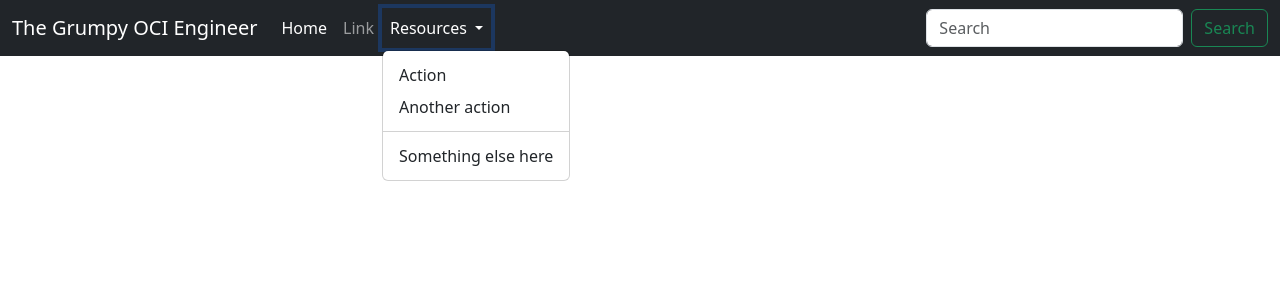
After one commit to dcocherell/grumpyOCIEngineer, a Django app: template grumpyociblog/theblog/templates/base.html in a window 1280 px wide, after a click on "Resources". The commit adds this page. Shown: the top 300 px of the page. Run offline with Django 5.2, Linux system fonts and the light colour scheme; the template is opened without the code that fills it, so the values that code supplies are empty.

Commit message:
Added some pages and bootstrap.

```diff
--- a/grumpyociblog/theblog/models.py
+++ b/grumpyociblog/theblog/models.py
@@ -3,6 +3,7 @@ from django.contrib.auth.models import User
 
 class Post(models.Model):
     title = models.CharField(max_length=255)
+    title_tag = models.CharField(max_length=255, default="The Grumpy OCI Engineer")
     author = models.ForeignKey(User, on_delete=models.CASCADE)
     body = models.TextField()
 
--- /dev/null
+++ b/grumpyociblog/theblog/templates/base.html
@@ -0,0 +1,50 @@
+<!doctype html>
+<html lang="en">
+  <head>
+    <meta charset="utf-8">
+    <meta name="viewport" content="width=device-width, initial-scale=1">
+    <title>{% block title %} The Grumpy OCI Dev {% endblock %}</title>
+    <link href="https://cdn.jsdelivr.net/npm/bootstrap@5.3.3/dist/css/bootstrap.min.css" rel="stylesheet" integrity="sha384-QWTKZyjpPEjISv5WaRU9OFeRpok6YctnYmDr5pNlyT2bRjXh0JMhjY6hW+ALEwIH" crossorigin="anonymous">
+  </head>
+  <body>
+    <nav class="navbar navbar-expand-lg navbar-dark bg-dark">
+        <div class="container-fluid">
+          <a class="navbar-brand" href="{% url 'home' %}">The Grumpy OCI Engineer</a>
+          <button class="navbar-toggler" type="button" data-bs-toggle="collapse" data-bs-target="#navbarSupportedContent" aria-controls="navbarSupportedContent" aria-expanded="false" aria-label="Toggle navigation">
+            <span class="navbar-toggler-icon"></span>
+          </button>
+          <div class="collapse navbar-collapse" id="navbarSupportedContent">
+            <ul class="navbar-nav me-auto mb-2 mb-lg-0">
+              <li class="nav-item">
+                <a class="nav-link active" aria-current="page" href="#">Home</a>
+              </li>
+              <li class="nav-item">
+                <a class="nav-link" href="#">Link</a>
+              </li>
+              <li class="nav-item dropdown">
+                <a class="nav-link dropdown-toggle" href="#" role="button" data-bs-toggle="dropdown" aria-expanded="false">
+                  Resources
+                </a>
+                <ul class="dropdown-menu">
+                  <li><a class="dropdown-item" href="#">Action</a></li>
+                  <li><a class="dropdown-item" href="#">Another action</a></li>
+                  <li><hr class="dropdown-divider"></li>
+                  <li><a class="dropdown-item" href="#">Something else here</a></li>
+                </ul>
+              </li>
+            </ul>
+            <form class="d-flex" role="search">
+              <input class="form-control me-2" type="search" placeholder="Search" aria-label="Search">
+              <button class="btn btn-outline-success" type="submit">Search</button>
+            </form>
+          </div>
+        </div>
+      </nav>
+    <div class="container">
+    {% block content %}
+
+    {% endblock %}
+    </div>
+    <script src="https://cdn.jsdelivr.net/npm/bootstrap@5.3.3/dist/js/bootstrap.bundle.min.js" integrity="sha384-YvpcrYf0tY3lHB60NNkmXc5s9fDVZLESaAA55NDzOxhy9GkcIdslK1eN7N6jIeHz" crossorigin="anonymous"></script>
+  </body>
+</html>
--- a/grumpyociblog/theblog/urls.py
+++ b/grumpyociblog/theblog/urls.py
@@ -1,7 +1,8 @@
 
 from django.urls import path
-from . import views
+from .views import HomeView, ArticleDetailView
 
 urlpatterns = [
-    path("", views.home, name="home"),
+    path('', HomeView.as_view(), name="home"),
+    path('article/<int:pk>/', ArticleDetailView.as_view(), name="article-detail"),
 ]
```
Also changed, not shown: grumpyociblog/theblog/templates/article_details.html (added, +16 -0 lines), grumpyociblog/theblog/templates/home.html (+21 -1 lines), grumpyociblog/theblog/views.py (+9 -2 lines), grumpyociblog/theblog/migrations/0002_post_title_tag.py (added).
